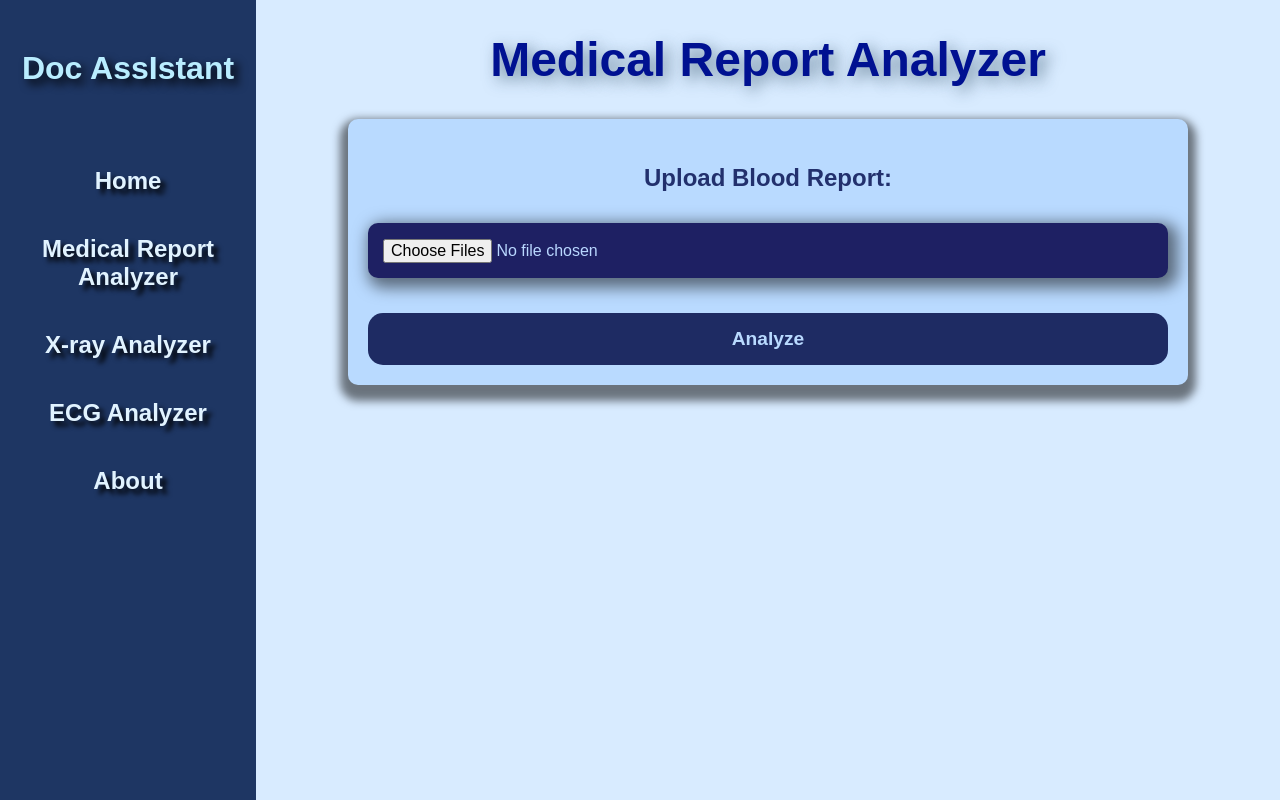
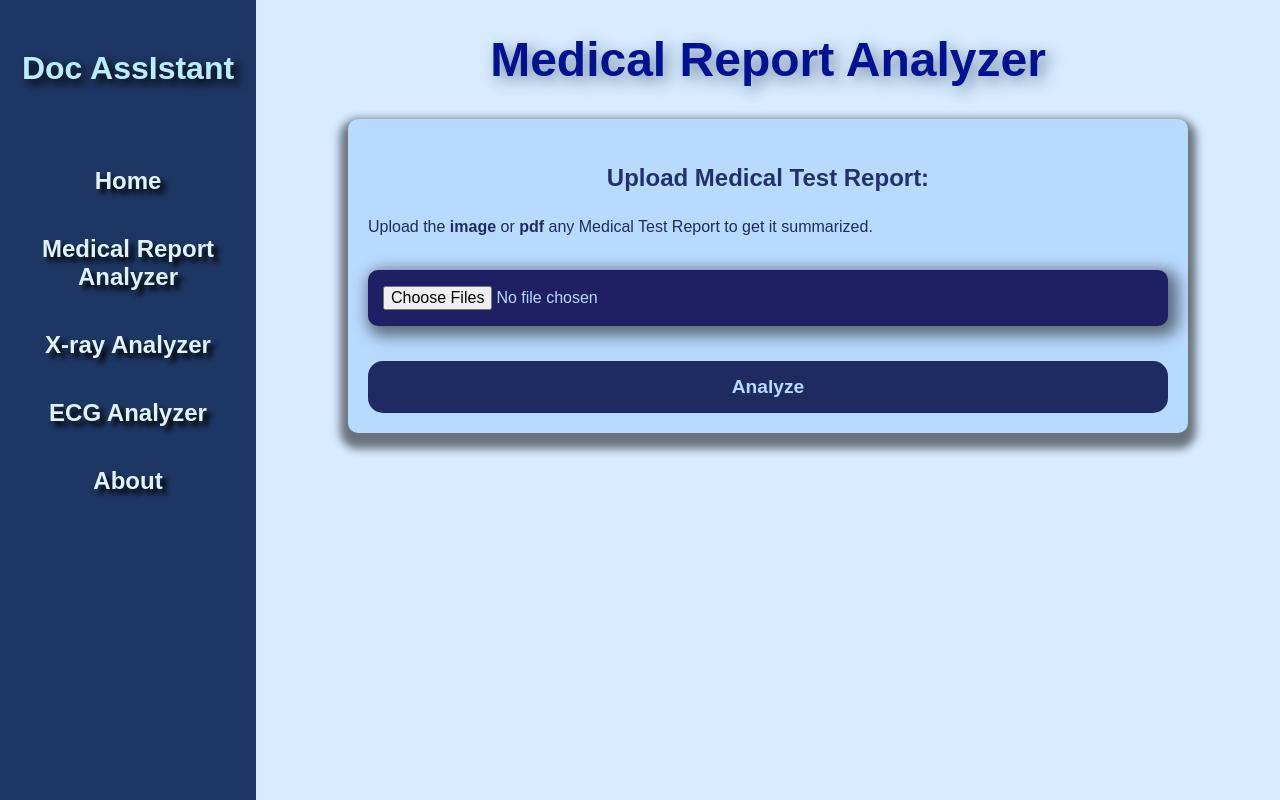
Before and after one commit to AayushGoswami/DocAssIstant, a Flask app: page /blood_report_analyzer in a window 1280 px wide. Run offline with Flask 3, Linux system fonts and the light colour scheme.

Commit message:
Update blood_report_analyzer.html

```diff
--- a/templates/blood_report_analyzer.html
+++ b/templates/blood_report_analyzer.html
@@ -12,7 +12,8 @@
     <div class="main-content">
         <h1>Medical Report Analyzer</h1>
         <form action="{{ url_for('blood_report_analyzer') }}" method="post" enctype="multipart/form-data" class="upload-form">
-            <label for="file-upload" class="file-label"><h2>Upload Blood Report:</h2></label>
+            <label for="file-upload" class="file-label"><h2>Upload Medical Test Report:</h2>
+                <p>Upload the <strong>image</strong> or <strong>pdf</strong> any Medical Test Report to get it summarized.</p></label>
             <input type="file" id="file-upload" name="file" accept=".pdf, .jpg, .jpeg, .png" class="file-input" multiple>
             <button type="submit" class="upload-btn">Analyze</button>
         </form>
```
